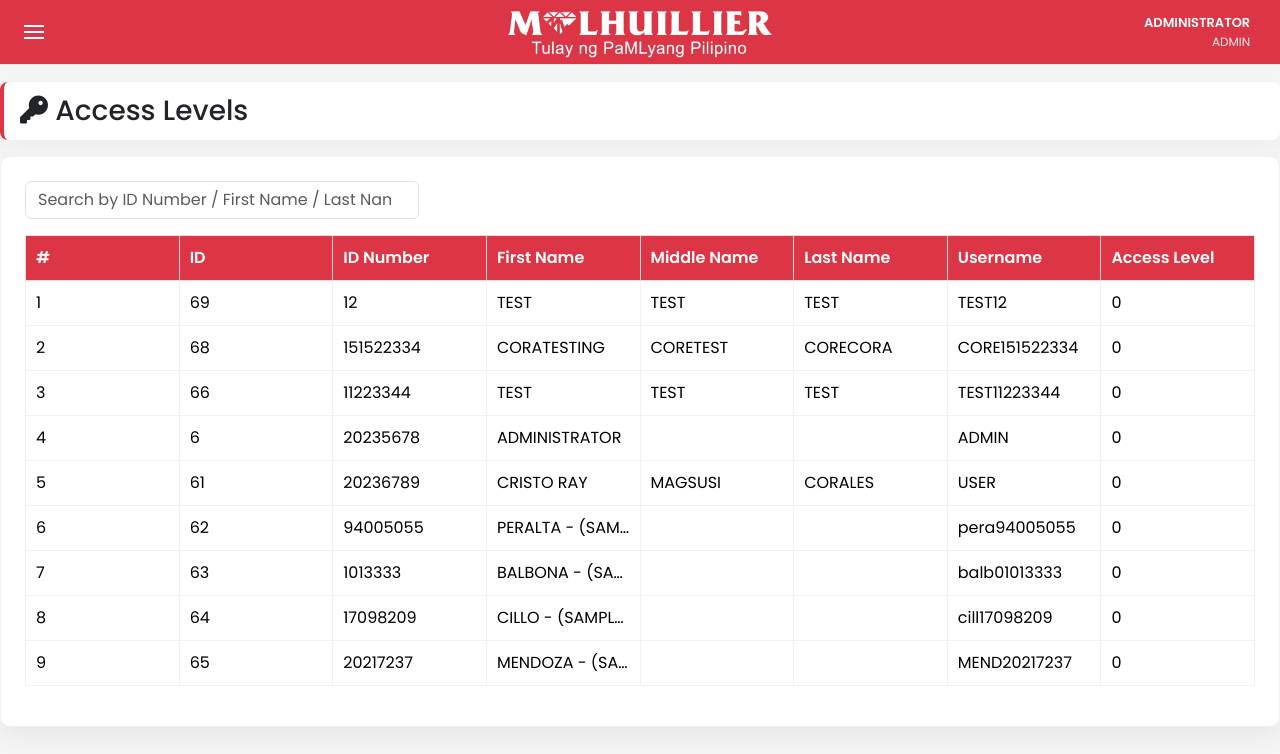
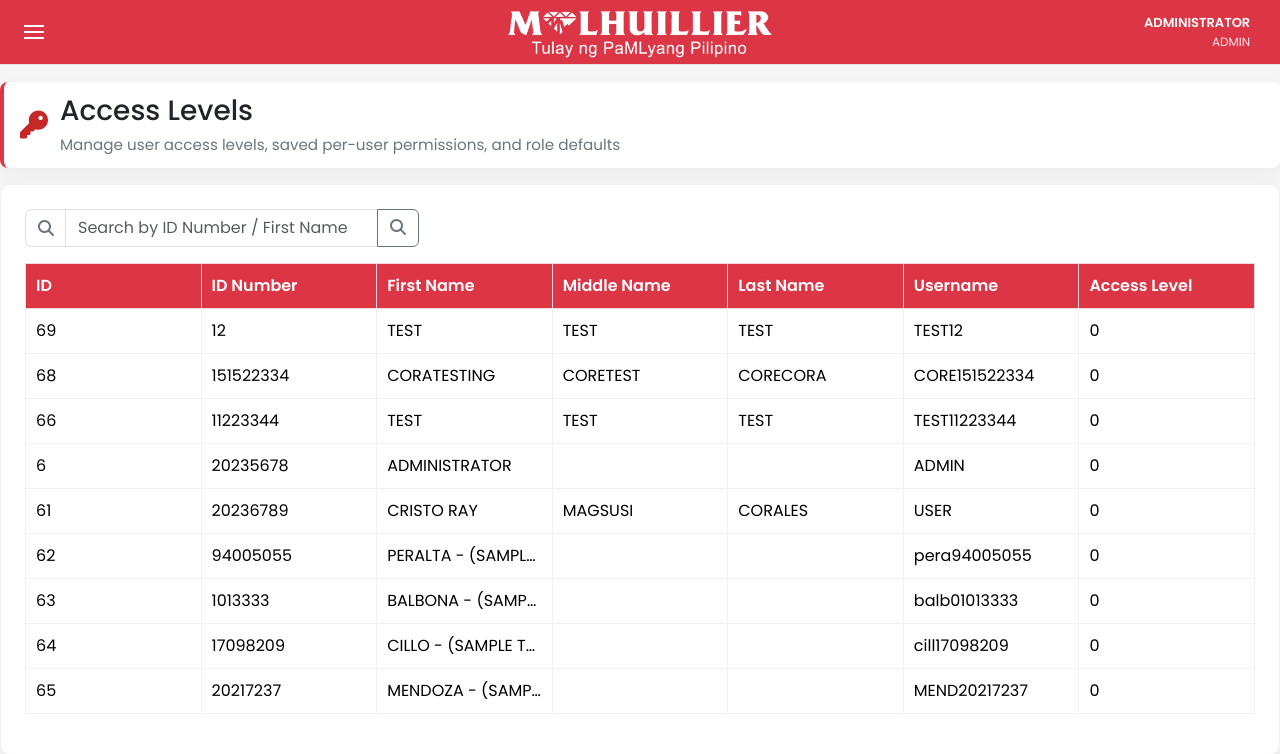
Before and after one commit to Moyzkie101/BillsPayment, a PHP site: page /dashboard/maintenance/accounts/accesslevels.php in a window 1280 px wide. Shown: the top 754 px of the page. Run offline with PHP 8.4, Linux system fonts and the light colour scheme; a user stored in the database is signed in; data comes from the database, SQL or seed files in the repository; some libraries are stand-ins or nearby versions.

Commit message:
Fixed Access Level Modal Bug, Fixed BP-SECTION-HEADER, fixed table display and Searchbar Functionality

```diff
--- a/dashboard/maintenance/accounts/accesslevels.php
+++ b/dashboard/maintenance/accounts/accesslevels.php
@@ -67,6 +67,7 @@ $columns = ['id', 'id_number', 'first_name', 'middle_name', 'last_name', 'email'
     <script src="../../../assets/js/sweetalert2.all.min.js"></script>
     <link rel="icon" href="../../../images/MLW logo.png" type="image/png">
     <style>
+        :root { --brand: #C62828; }
         #searchInput:focus {
             border-color: #dc3545;
             box-shadow: 0 0 0 0.2rem rgba(220,53,69,0.15);
@@ -78,6 +79,8 @@ $columns = ['id', 'id_number', 'first_name', 'middle_name', 'last_name', 'email'
             border-collapse: collapse;
             table-layout: fixed;
         }
+            .bp-section-title { display:flex; gap:12px; align-items:center; }
+            .bp-section-sub { font-size:13px; color:#6b7280; margin-top:4px; }
 
         #users-table thead th {
             background-color: #dc3545;
@@ -328,18 +331,33 @@ $columns = ['id', 'id_number', 'first_name', 'middle_name', 'last_name', 'email'
         </div>
 
         <div class="bp-section-header" role="region" aria-label="Page title">
-            <h3 class="mb-0"><i class="fa-solid fa-key"></i> Access Levels</h3>
+            <div class="bp-section-title">
+                <i class="fa-solid fa-key micon-hdr" aria-hidden="true" style="color:var(--brand);"></i>
+                <div>
+                    <h3 class="mb-0">Access Levels</h3>
+                    <div class="bp-section-sub">Manage user access levels, saved per-user permissions, and role defaults</div>
+                </div>
+            </div>
         </div>
 
         <div class="bp-card container-fluid mt-3 p-4">
             <div class="row mb-3">
                 <div class="col-md-6 col-lg-4">
+                        <div class="input-group">
+                            <span class="input-group-text bg-white" id="searchIcon" style="border-right:0;">
+                                <i class="fa-solid fa-magnifying-glass" aria-hidden="true" style="color:#6b7280;"></i>
+                            </span>
                             <input
                                 type="search"
                                 id="searchInput"
                                 class="form-control"
                                 placeholder="Search by ID Number / First Name / Last Name / Email"
-                    >
+                                aria-describedby="searchIcon"
+                            />
+                            <button class="btn btn-outline-secondary" type="button" id="searchBtn" title="Search">
+                                <i class="fa-solid fa-magnifying-glass"></i>
+                            </button>
+                        </div>
                     </div>
             </div>
 
@@ -347,7 +365,6 @@ $columns = ['id', 'id_number', 'first_name', 'middle_name', 'last_name', 'email'
                 <table class="table table-bordered table-hover align-middle" id="users-table">
                     <thead class="table-light">
                         <tr>
-                            <th>#</th>
                             <?php foreach ($columns as $column): ?>
                                 <?php if ($column === 'email'): ?>
                                     <th>Username</th>
@@ -364,7 +381,7 @@ $columns = ['id', 'id_number', 'first_name', 'middle_name', 'last_name', 'email'
                     <tbody>
                         <?php if (empty($users)): ?>
                             <tr>
-                                <td colspan="<?php echo count($columns) + 1; ?>" class="text-center text-muted">No users found.</td>
+                                <td colspan="<?php echo count($columns); ?>" class="text-center text-muted">No users found.</td>
                             </tr>
                         <?php else: ?>
                             <?php $index = 1; ?>
@@ -384,7 +401,7 @@ $columns = ['id', 'id_number', 'first_name', 'middle_name', 'last_name', 'email'
                                     data-last-name="<?php echo htmlspecialchars(strtolower($lastNameValue)); ?>"
                                     data-email="<?php echo htmlspecialchars(strtolower($emailValue)); ?>"
                                 >
-                                    <td><?php echo $index++; ?></td>
+
                                     <?php foreach ($columns as $column): ?>
                                         <?php if ($column === 'access_level'): ?>
                                             <td class="access-level-cell"><?php echo htmlspecialchars((string)$accessLevelValue); ?></td>
@@ -515,6 +532,10 @@ $columns = ['id', 'id_number', 'first_name', 'middle_name', 'last_name', 'email'
             function renderPermissionCards() {
                 const cardsContainer = $('#permissionCards');
                 const previewList = $('#permissionPreviewList');
+                // clear previous render to avoid duplicate nodes when modal reopened
+                cardsContainer.empty();
+                previewList.empty();
+
                 let contentHtml = '';
                 let previewHtml = '';
                 // Render groups (root catalog) with collapse toggles and color accents
@@ -705,23 +726,39 @@ $columns = ['id', 'id_number', 'first_name', 'middle_name', 'last_name', 'email'
                 updatePreviewUI();
             }
 
-            $('#searchInput').on('input', function() {
-                const query = String($(this).val() || '').toLowerCase().trim();
+            function performSearch() {
+                const query = String($('#searchInput').val() || '').toLowerCase().trim();
+                $('#users-table tbody tr').each(function() {
+                    const idNumber = String($(this).attr('data-id-number') || '').toLowerCase();
+                    const firstName = String($(this).attr('data-first-name') || '').toLowerCase();
+                    const lastName = String($(this).attr('data-last-name') || '').toLowerCase();
+                    const email = String($(this).attr('data-email') || '').toLowerCase();
 
-                $('#users-table tbody tr').each(function() {
-                    const idNumber = $(this).data('id-number') || '';
-                    const firstName = $(this).data('first-name') || '';
-                    const lastName = $(this).data('last-name') || '';
-                    const email = $(this).data('email') || '';
-
-                    const isMatch =
+                    const isMatch = (
                         idNumber.indexOf(query) !== -1 ||
                         firstName.indexOf(query) !== -1 ||
                         lastName.indexOf(query) !== -1 ||
-                        email.indexOf(query) !== -1;
+                        email.indexOf(query) !== -1
+                    );
 
                     $(this).toggle(isMatch);
                 });
+            }
+
+            // live search as user types
+            $('#searchInput').on('input', performSearch);
+
+            // support clicking the search button and Enter key to run the same search
+            $('#searchBtn').on('click', function() {
+                performSearch();
+                $('#searchInput').focus();
+            });
+
+            $('#searchInput').on('keypress', function(e) {
+                if (e.which === 13) {
+                    e.preventDefault();
+                    performSearch();
+                }
             });
 
             $('#users-table tbody').on('click', 'tr', function() {
```
Lines whose indentation alone changed are shown as unchanged.
